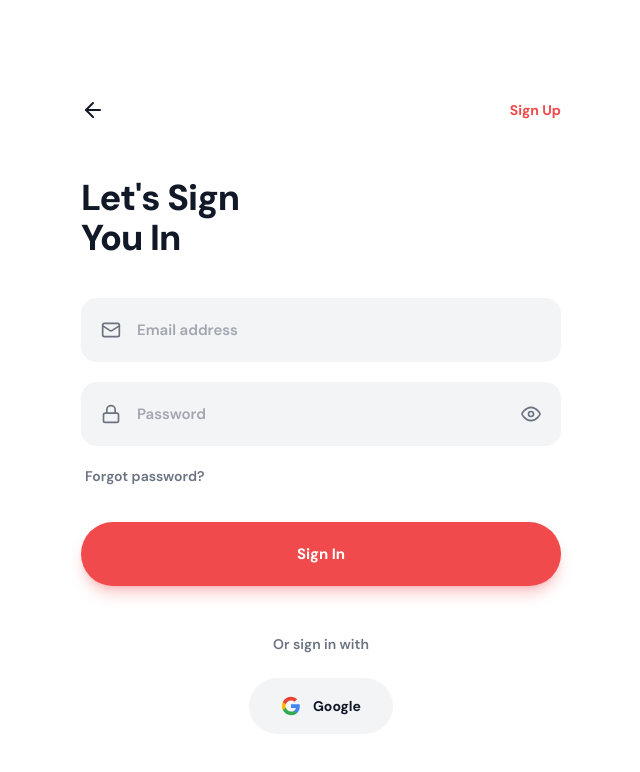
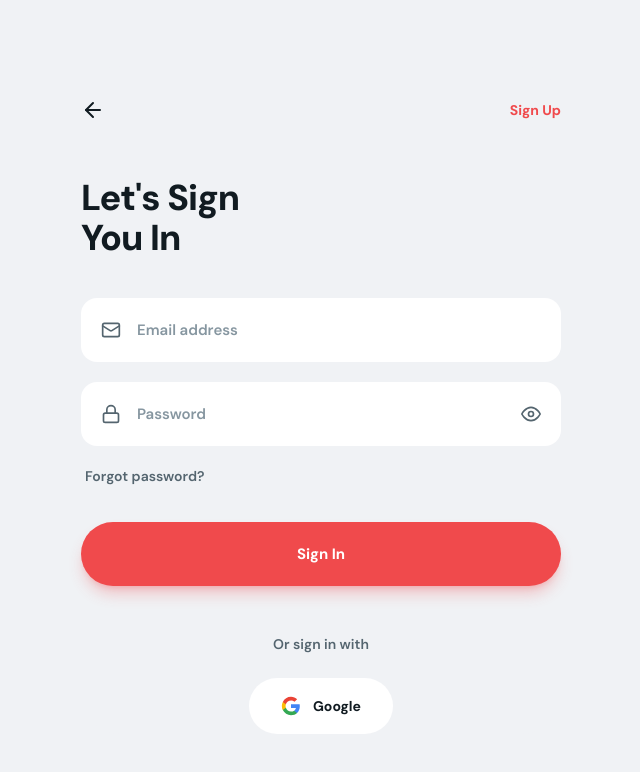
Before and after one commit to awakeapp/sathyadhareonline, a Next.js app: page /login in a window 1280 px wide. Shown: the top 772 px of the page, without its empty margins (319-959 px from the left). Built offline with nearby package versions, Linux system fonts and the light colour scheme; no server answers; the database is empty; a web font is replaced by a local one.

Commit message:
feat: implement whatsapp/meta-style UI/UX overall

```diff
--- a/src/app/admin/analytics/AnalyticsClient.tsx
+++ b/src/app/admin/analytics/AnalyticsClient.tsx
@@ -24,12 +24,12 @@ interface Props {
 
 const COLORS = ['#5c4ae4', '#2dd4bf', '#fbbf24', '#f43f5e', '#a855f7', '#06b6d4', '#84cc16'];
 
-const CustomTooltip = ({ active, payload, label }: { active?: boolean; payload?: any[]; label?: string }) => {
+const CustomTooltip = ({ active, payload, label }: { active?: boolean; payload?: { name: string, value: number, color: string }[]; label?: string }) => {
   if (active && payload && payload.length) {
     return (
       <div className="bg-white dark:bg-[#181623] border border-indigo-100 dark:border-white/10 p-4 rounded-2xl shadow-2xl space-y-2 z-50">
         <p className="font-black text-[10px] uppercase tracking-widest text-zinc-500 mb-2 border-b border-indigo-50 dark:border-white/10 pb-2">{label}</p>
-        {payload.map((p: any) => (
+        {payload.map((p) => (
           <div key={p.name} className="flex justify-between gap-4 items-center">
              <span className="text-[10px] font-black uppercase tracking-tight" style={{ color: p.color }}>{p.name}</span>
              <span className="font-black text-sm text-zinc-900 dark:text-zinc-50 tabular-nums">{Number(p.value).toLocaleString()}</span>
@@ -110,7 +110,7 @@ export default function AnalyticsClient({ startDate, endDate, timeSeries, topArt
             ].map(t => (
               <button
                 key={t.id}
-                onClick={() => setActiveTab(t.id as any)}
+                onClick={() => setActiveTab(t.id as 'overview' | 'content' | 'categories')}
                 className={`px-6 py-3 rounded-[1.5rem] text-[10px] font-black uppercase tracking-widest transition-all ${activeTab === t.id ? 'bg-zinc-900 dark:bg-white text-white dark:text-zinc-900 text-white shadow-xl shadow-indigo-500/20' : 'text-zinc-500 hover:text-zinc-900 dark:text-zinc-50'}`}
               >
                 {t.label}
@@ -252,7 +252,7 @@ export default function AnalyticsClient({ startDate, endDate, timeSeries, topArt
                          return (
                            <div key={a.id} className="group">
                               <div className="flex items-center justify-between mb-2">
-                                 <Link href={`/${a.slug}`} target="_blank" className="font-black text-sm text-zinc-900 dark:text-zinc-50 group-hover:text-zinc-900 dark:text-zinc-50 transition-colors truncate max-w-[70%]">{a.title}</Link>
+                                 <Link href={`/articles/${a.slug}`} target="_blank" className="font-black text-sm text-zinc-900 dark:text-zinc-50 group-hover:text-zinc-900 dark:text-zinc-50 transition-colors truncate max-w-[70%]">{a.title}</Link>
                                  <span className="font-black tabular-nums text-sm text-zinc-500 group-hover:text-zinc-900 dark:text-zinc-50 transition-all">{a.count.toLocaleString()}</span>
                               </div>
                               <div className="h-2 bg-zinc-50 dark:bg-white/5 rounded-full overflow-hidden">
@@ -286,7 +286,7 @@ export default function AnalyticsClient({ startDate, endDate, timeSeries, topArt
                          return (
                            <div key={a.id} className="group">
                               <div className="flex items-center justify-between mb-2">
-                                 <Link href={`/${a.slug}`} target="_blank" className="font-black text-sm text-zinc-900 dark:text-zinc-50 group-hover:text-zinc-900 dark:text-zinc-50 transition-colors truncate max-w-[70%]">{a.title}</Link>
+                                 <Link href={`/articles/${a.slug}`} target="_blank" className="font-black text-sm text-zinc-900 dark:text-zinc-50 group-hover:text-zinc-900 dark:text-zinc-50 transition-colors truncate max-w-[70%]">{a.title}</Link>
                                  <span className="font-black tabular-nums text-sm text-zinc-500 group-hover:text-zinc-900 dark:text-zinc-50 transition-all">{a.count.toLocaleString()}</span>
                               </div>
                               <div className="h-2 bg-zinc-50 dark:bg-white/5 rounded-full overflow-hidden">
--- a/src/app/admin/articles/ArticlesClient.tsx
+++ b/src/app/admin/articles/ArticlesClient.tsx
@@ -256,7 +256,7 @@ export default function ArticlesClient({
                   </div>
 
                   <div className="flex items-center gap-2 shrink-0 self-end md:self-center">
-                    <Link href={`/${a.slug}`} target="_blank" className="w-10 h-10 rounded-xl bg-zinc-50 dark:bg-white/5 flex items-center justify-center text-zinc-500 hover:text-indigo-400 transition-colors">
+                    <Link href={`/articles/${a.slug}`} target="_blank" className="w-10 h-10 rounded-xl bg-zinc-50 dark:bg-white/5 flex items-center justify-center text-zinc-500 hover:text-indigo-400 transition-colors">
                       <Eye className="w-5 h-5" strokeWidth={1.25} />
                     </Link>
                     <Link href={`/admin/articles/${a.id}/edit`} className="w-10 h-10 rounded-xl bg-indigo-50 dark:bg-indigo-500/10 flex items-center justify-center text-zinc-900 dark:text-zinc-50 hover:bg-zinc-900 dark:bg-white text-white dark:text-zinc-900 hover:text-white transition-all shadow-sm">
--- a/src/app/globals.css
+++ b/src/app/globals.css
@@ -1,29 +1,29 @@
 @import "tailwindcss";
 
 :root {
-  /* Light Theme */
-  --color-background: #ffffff;
-  --color-surface: #f3f4f6;
-  --color-surface-2: #e5e7eb;
-  --color-primary: #ffe500;
-  --color-accent: #0047ff;
-  --color-muted: #6b7280;
-  --color-border: #d1d5db;
-  --color-text: #111827;
+  /* WhatsApp/Meta Light Theme */
+  --color-background: #f0f2f5;
+  --color-surface: #ffffff;
+  --color-surface-2: #f9fafa;
+  --color-primary: #685de6;
+  --color-accent: #685de6;
+  --color-muted: #54656f;
+  --color-border: #d1d7db;
+  --color-text: #111b21;
 
   --font-sans: var(--font-dm-sans), var(--font-baloo-tamma), sans-serif;
 }
 
 .dark {
-  /* Dark Theme */
-  --color-background: #181623;
-  --color-surface: #242235;
-  --color-surface-2: #33304a;
-  --color-primary: #ffe500;
-  --color-accent: #3b82f6;
-  --color-muted: #a3a0b5;
-  --color-border: #353347;
-  --color-text: #ffffff;
+  /* WhatsApp/Meta Dark Theme */
+  --color-background: #0b141a;
+  --color-surface: #111b21;
+  --color-surface-2: #202c33;
+  --color-primary: #685de6;
+  --color-accent: #685de6;
+  --color-muted: #8696a0;
+  --color-border: #222e35;
+  --color-text: #e9edef;
 }
 
 @theme {
@@ -78,6 +78,14 @@
   input, textarea, select, [contenteditable] {
     user-select: text !important;
     -webkit-user-select: text !important;
+  }
+
+  /* Global Form Field Fixes for Meta/WhatsApp style */
+  input:not([type="checkbox"]):not([type="radio"]), textarea, select {
+    @apply bg-white! dark:bg-[#202c33]! border! border-[#d1d7db]! dark:border-[#222e35]! text-[#111b21]! dark:text-[#e9edef]! placeholder:text-[#8696a0]! dark:placeholder:text-[#8696a0]! outline-none! transition-all!;
+  }
+  input:focus:not([type="checkbox"]):not([type="radio"]), textarea:focus, select:focus {
+    @apply border-[#685de6]! dark:border-[#685de6]! ring-1! ring-[#685de6]! shadow-sm!;
   }
 
   .scrollbar-none {
```
Also changed, not shown: src/components/PresenceUI.tsx (+13 -13 lines).
